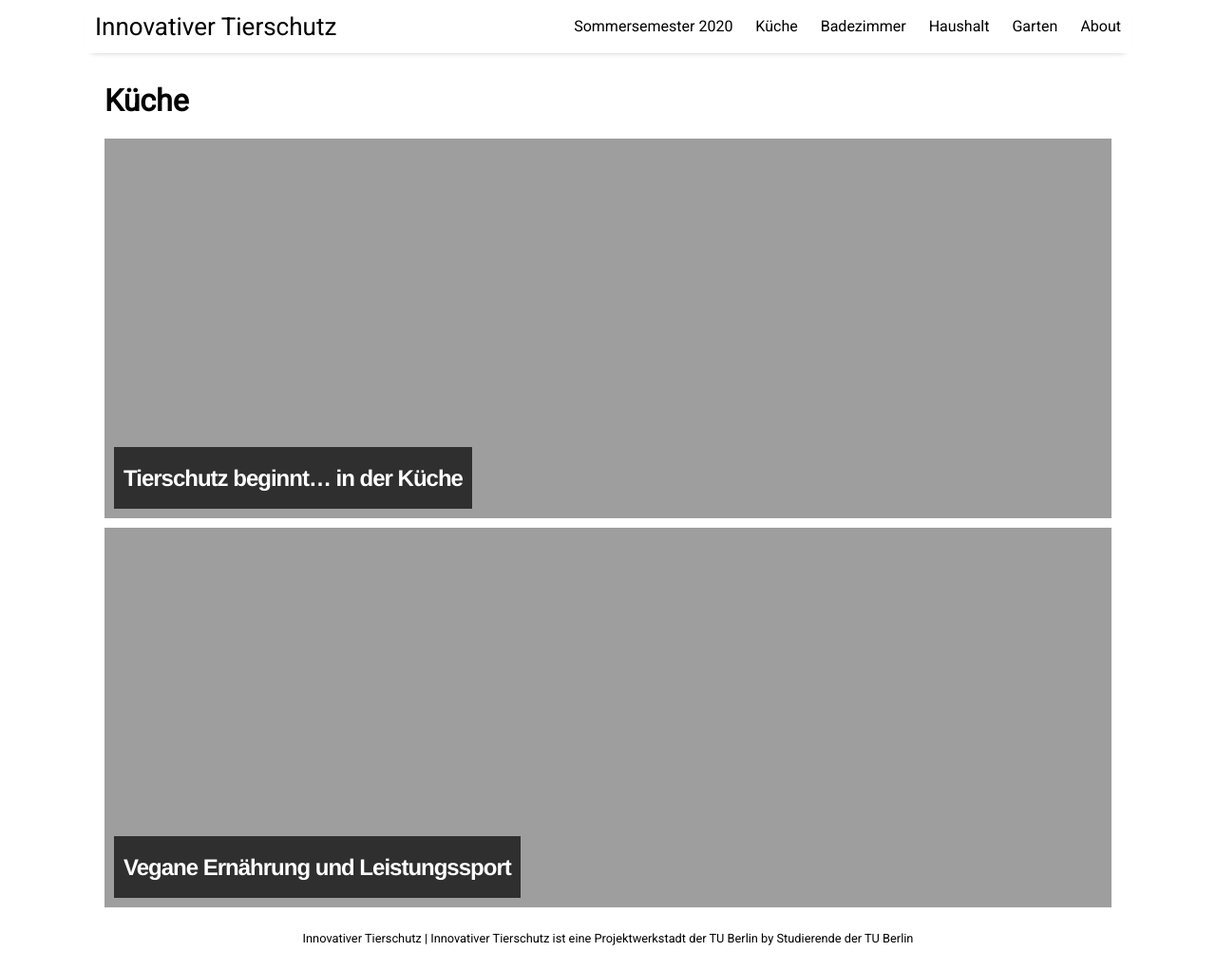
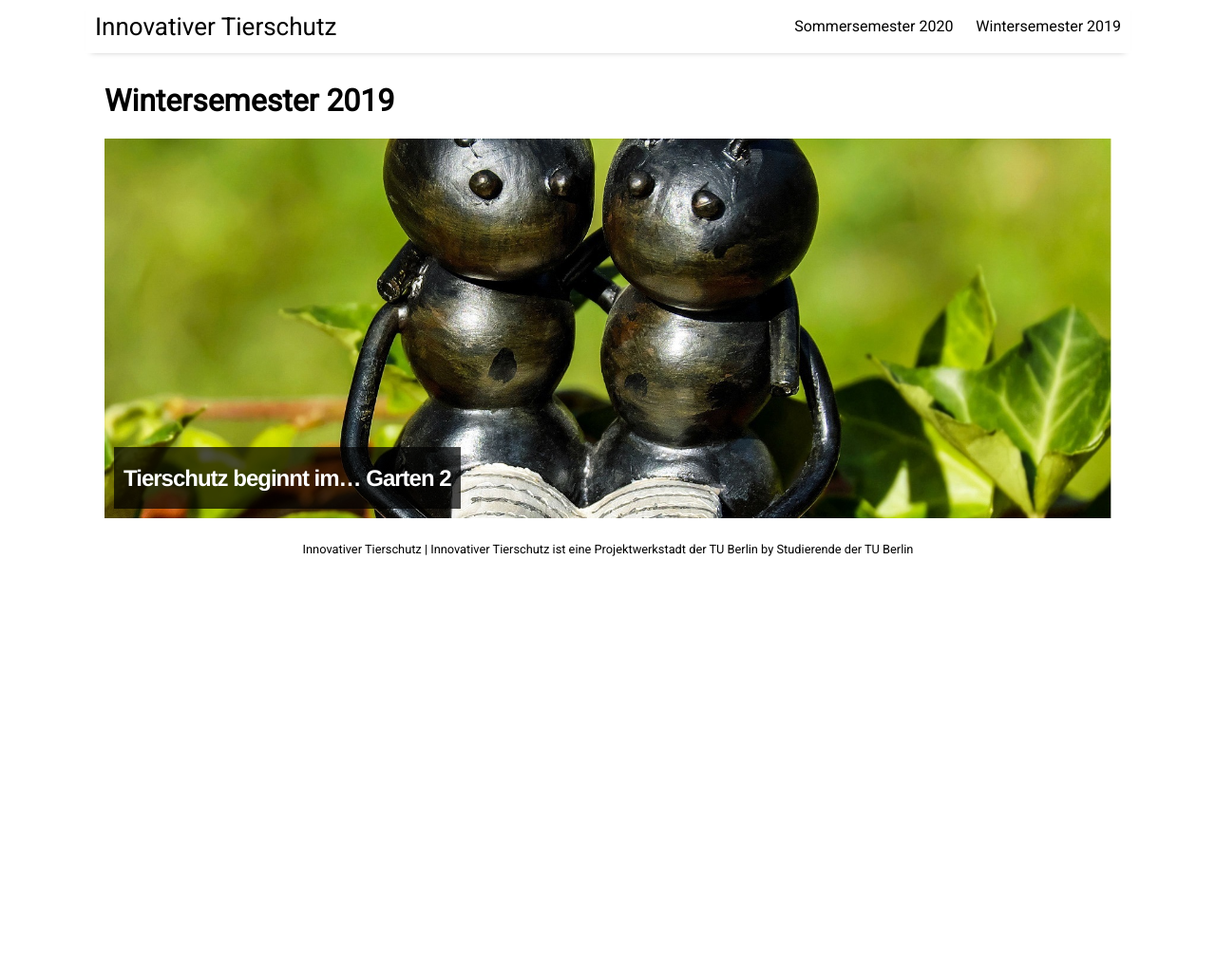
Before and after one commit to innovativertierschutz/innovativertierschutz.github.io, a Jekyll site: the page built from pages/kueche.html, in a window 1280 px wide and 1022 px high. Shown: the whole window at 95% size. Built offline with Jekyll 4.4.1, drawn with Linux system fonts in a browser that asks for light colours; nearby versions of some CDN libraries.

Commit message:
WS19 category

```diff
--- a/_data/settings.yml
+++ b/_data/settings.yml
@@ -8,11 +8,11 @@ google-ID: 'UA-112060364-2'
 
 menu:
 - {name: 'Sommersemester 2020', folder: 'pages', file: 'ss2020.html'}
-- {name: 'Küche', folder: 'pages', file: 'kueche.html'}
-- {name: 'Badezimmer', folder: 'pages', file: 'badezimmer.html'}
-- {name: 'Haushalt', folder: 'pages', file: 'haushalt.html'}
-- {name: 'Garten', folder: 'pages', file: 'garten.html'}
-- {name: 'About', folder: 'pages', file: 'about.html'}
+- {name: 'Wintersemester 2019', folder: 'pages', file: 'ws2019.html'}
+# - {name: 'Badezimmer', folder: 'pages', file: 'badezimmer.html'}
+# - {name: 'Haushalt', folder: 'pages', file: 'haushalt.html'}
+# - {name: 'Garten', folder: 'pages', file: 'garten.html'}
+# - {name: 'About', folder: 'pages', file: 'about.html'}
 
 # - {icon: 'rss-square', link: 'rss-feed.xml'}
 
--- a/pages/kueche.html
+++ b/pages/kueche.html
@@ -1,8 +1,8 @@
 ---
 layout: page
-title: Küche
+title: Wintersemester 2019
 ---
-{% for post in site.categories.kueche %}
+{% for post in site.categories.ws19 %}
   <a href="{{ site.github.url }}{{ post.url }}">
     <div class="featured-posts" {% if post.image %}style="background-image:url({{ site.github.url }}/assets/img/{{ post.image }})"{% endif %}>
       <h2><span>{{ post.title }}</span></h2>
```
Also changed, not shown: _posts/2020-01-20-garten-3.md (+1 -1 lines).
